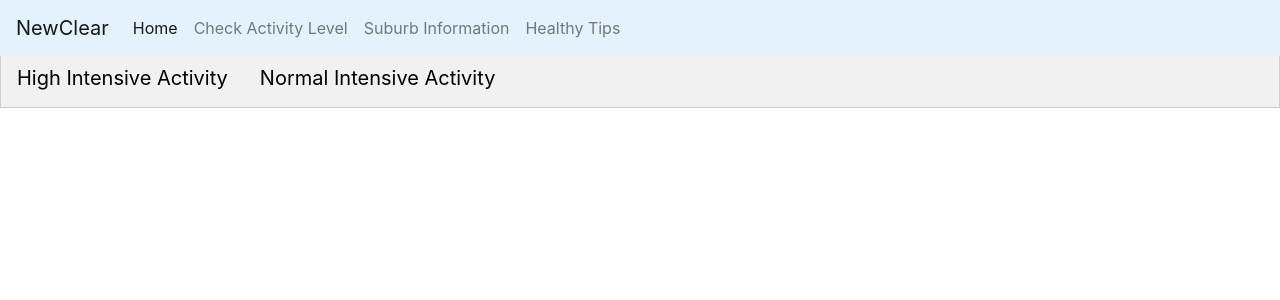
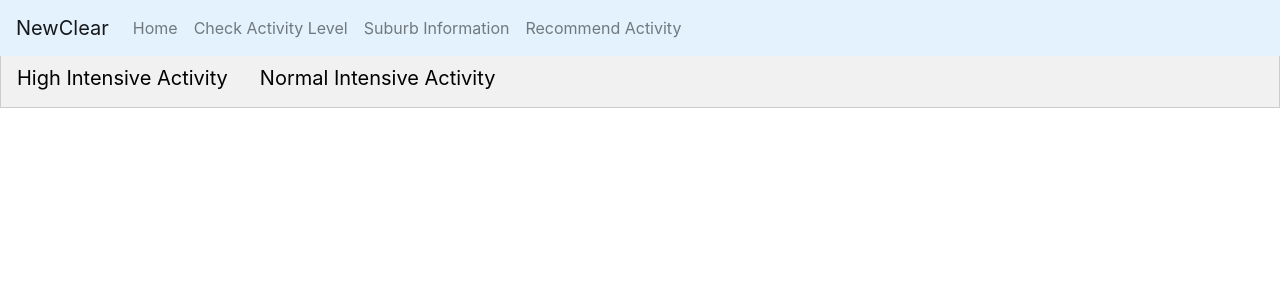
Before and after one commit to IMFanchao/IE_TEAM_PROJECT, a Django app: page /VICHealth_app/health_tips/ in a window 1280 px wide. Shown: the top 300 px of the page. Run offline with Django 3.2, Linux system fonts and the light colour scheme; some libraries are stand-ins or nearby versions.

Commit message:
change the navbar

```diff
--- a/TeamProject/src/templates/VICHealth_app/base.html
+++ b/TeamProject/src/templates/VICHealth_app/base.html
@@ -72,7 +72,7 @@
 
       <div class="collapse navbar-collapse" id="navbarSupportedContent">
         <ul class="navbar-nav mr-auto">
-          <li class="nav-item active">
+          <li class="nav-item">
             <a class="nav-link" href="{%url 'VICHealth_app:index'%}">Home <span class="sr-only">(current)</span></a>
           </li>
           <li class="nav-item">
@@ -82,7 +82,7 @@
             <a class="nav-link" href="{%url 'VICHealth_app:sub_info'%}">Suburb Information</a>
           </li>
           <li class="nav-item">
-            <a class="nav-link" href="{%url 'VICHealth_app:health_tips'%}">Healthy Tips</a>
+            <a class="nav-link" href="{%url 'VICHealth_app:health_tips'%}">Recommend Activity</a>
           </li>
         </div>
     </header>
```
